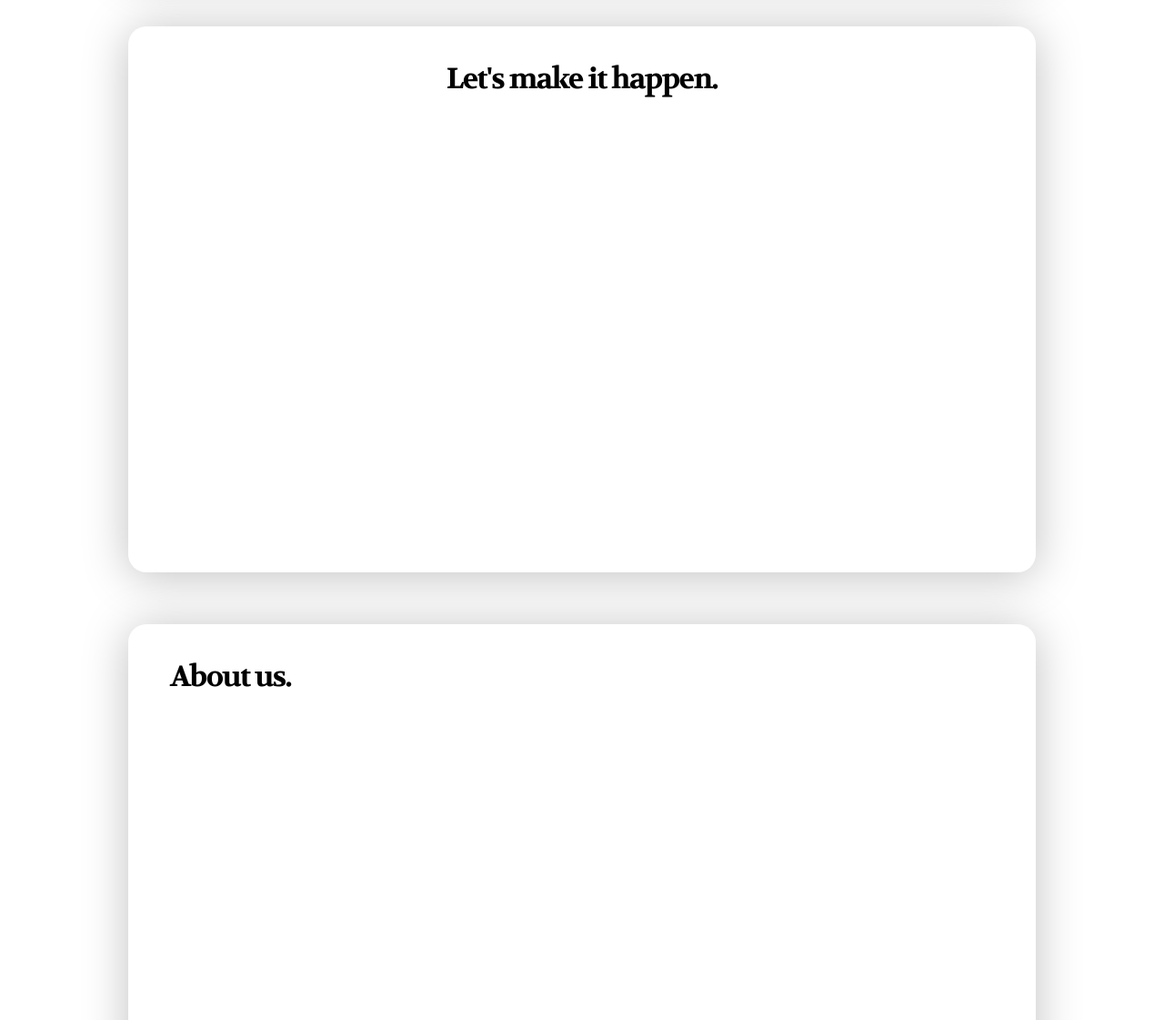
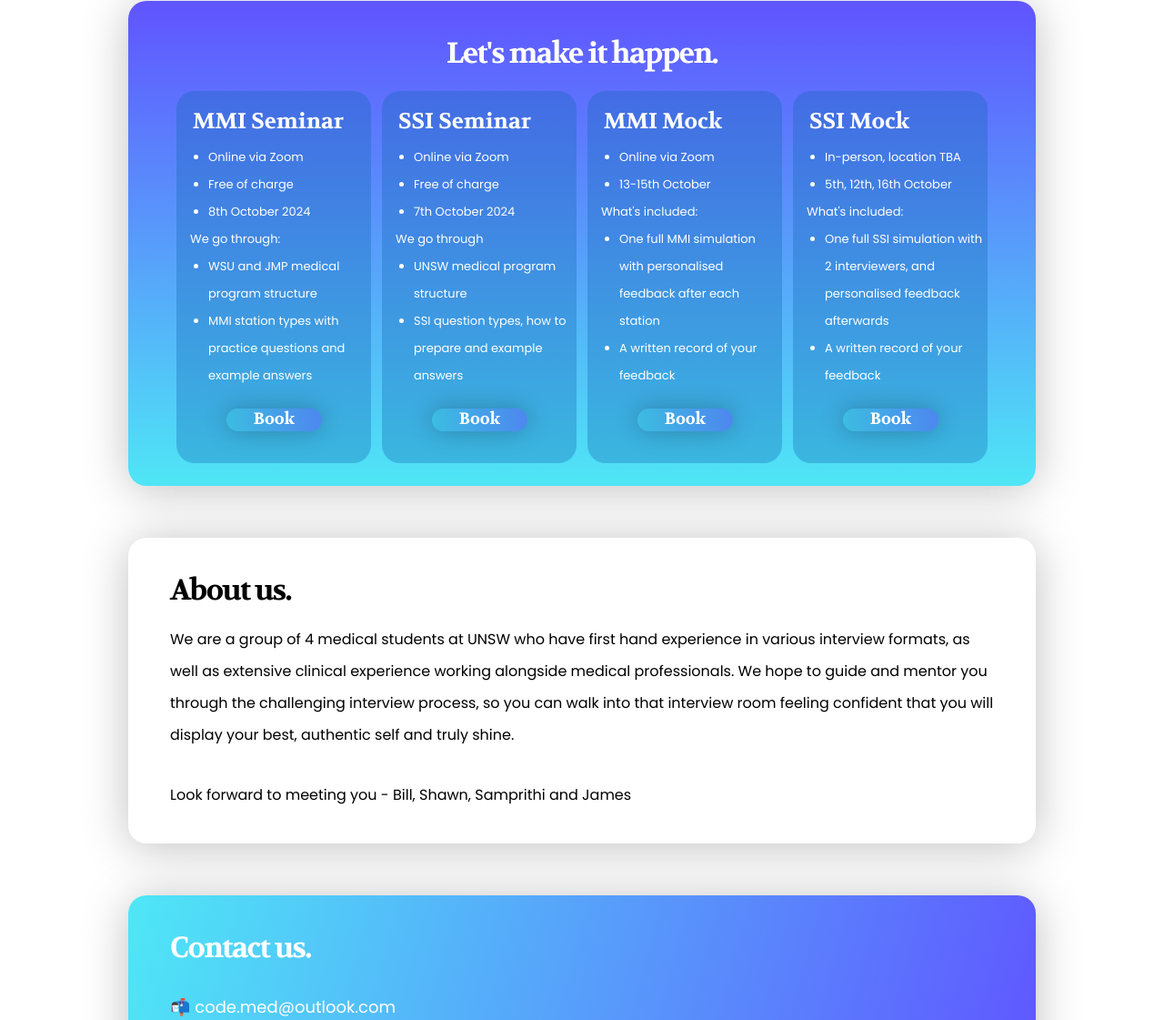
Before and after one commit to jameszhao358/codemed, a plain HTML site: page codemed landing page/index.html in a window 1280 px wide. Shown: the part 1167-2288 px from the top of the page at 91% size. Drawn offline with nearby package versions, Linux system fonts and the light colour scheme.

Commit message:
Website first draft - to publish

```diff
--- a/codemed landing page/assets/style.css
+++ b/codemed landing page/assets/style.css
@@ -110,8 +110,14 @@ html {
     cursor: pointer;
 }
 
+.button:hover {
+    background-color: #3498db;
+    transform: scale(1.05);
+    box-shadow: 0px 6px 15px rgba(0, 0, 0, 0.3);
+}
+
 .buttons_interview {
-    background-color: #57aeff;
+    background: linear-gradient(90deg, #3CCBE2 0.05%, #605FFF 99.94%);
     color: white;
     font-family: 'Poppins';
     font-size: 16px;
@@ -129,7 +135,7 @@ html {
 }
 
 .buttons_booknow {
-    background-color: #57aeff;
+    background: linear-gradient(90deg, #3CCBE2 0.05%, #605FFF 99.94%);
     color: white;
     font-family: 'Poppins';
     font-size: 16px;
@@ -137,11 +143,11 @@ html {
     box-shadow: 0px 4px 50px var(--sds-size-depth-0);
 }
 
-.block {
+.block { /* What we do + About us */
     display: flex;
     flex-direction: column;
     max-width: 998px;
-    height: 533px;
+    height: auto;
     margin: 0 auto;
     margin-top: 57px;
     position: relative;
@@ -160,7 +166,9 @@ html {
     .block p {
         font-family: 'Poppins';
         margin-left: 46px;
+        margin-right: 46px;
         margin-top: -5px;
+        margin-bottom: 36px;
         font-size: 16px;
         line-height: 35px;
     }
@@ -168,19 +176,20 @@ html {
     .block img {
         max-width: 766px;
         margin-left: 117px;
-    margin-top: 36px;
+        margin-bottom: 50px;
     }
 
-.block2 {
+.block2 { /* Let's make it happen. */
     display: flex;
     flex-direction: column;
     max-width: 998px;
-    height: 600px;
+    height: 533px;
     margin: 0 auto;
     margin-top: 57px;
     position: relative;
     background-color: white;
     border-radius: 20px;
+    background: linear-gradient(180deg, #6055FF 1%, #4FE6F6 100%);
     box-shadow: 0px 4px 50px var(--sds-size-depth-0);
 }
 
@@ -189,13 +198,78 @@ html {
     text-align: center;
     margin-top: 40px;
     letter-spacing: -1.6px;
+    color: white;
     }
 
-.block3 {
+    .textboxes {
+    display: flex;
+    width: 892px;
+    height: 409px;
+    margin: 0 auto;
+    justify-content: space-between;
+    box-sizing: border-box;
+    }
+
+        .textbox {
+            background: rgba(16, 100, 177, 0.33);
+            width: 214px;
+            box-sizing: border-box;
+            flex-shrink: 0;
+            border-radius: 20px;
+        }
+
+            .textbox h2 {
+                margin-left: 18px;
+                margin-bottom: -5px;
+                margin-top: 20px;
+                font-family: Volkhov;
+                color: white;
+            }
+
+            li {
+                margin-left: -5px;
+                margin-top: 0px;
+                font-family: Poppins;
+                font-size: 13px;
+                line-height: 30px;
+                color: white;
+            }
+
+            .textbox p {
+                margin-left: -25px;
+                font-family: Poppins;
+                font-size: 13px;
+                line-height: 30px;
+                margin-top: 0px;
+                margin-bottom: 0px;
+                color: white;
+            }
+
+            .textbox a.button {
+                display: flex;
+                align-items: center;
+                justify-content: center;
+                background-color: #57aeff;
+                border-radius: 20px;
+                width: 105px;
+                height: 25px;
+                margin-left: 55px;
+                margin-top: 21px;
+                color: white;
+                font-family: 'Volkhov';
+                font-size: 18px;
+                font-weight: 700;
+                background: linear-gradient(90deg, rgba(60, 203, 226, 0.50) 0.05%, rgba(96, 95, 255, 0.50) 99.94%);
+                box-shadow: 0px 0px 26px var(--sds-size-depth-0);
+                text-decoration: none;
+                transition: background-color 0.3s ease, transform 0.3s ease, box-shadow 0.3s ease;
+            }
+
+.block3 { /* Contact us */
     display: flex;
     flex-direction: column;
     max-width: 998px;
-    height: 500px;
+    height: 300px;
     margin: 0 auto;
     margin-top: 57px;
     position: relative;
@@ -212,6 +286,14 @@ html {
         color: white;
     }
 
+    .block3 h2 {
+        font-family: 'Poppins';
+        font-size: 18px;
+        margin-left: 46px;
+        color: white;
+        font-weight: 300
+    }
+
     .block3 p {
         font-family: Poppins;
         font-size: 16px;
--- a/codemed landing page/index.html
+++ b/codemed landing page/index.html
@@ -50,17 +50,68 @@
     </div>
     <div class="block" id="what-we-do">
         <h1>What we do.</h1>
-        <p>The SSI is a 30-minute panel interview conducted by UNSW. The MMI consists of 8 x 10 minute stations with various communication and ethical scenarios. We prepare you for both.</p>
+        <p>The SSI is a 30-minute panel interview conducted by UNSW. The MMI consists of 8 x 10 minute stations with various communication and ethical scenarios. We help high school students across NSW achieve their best in both.</p>
         <img src="assets/images/codemed timeline.png" alt="CodeMed Timeline">
     </div>
     <div class="block2" id="pricing">
         <h1>Let's make it happen.</h1>
+        <div class = "textboxes">
+            <div class = "textbox">
+                <h2 class = "boxtitle">MMI Seminar</h2>
+                    <ul>
+                        <li>Online via Zoom</li>
+                        <li>Free of charge</li>
+                        <li>8th October 2024</li>
+                        <p>We go through:</p>
+                        <li>WSU and JMP medical program structure</li>
+                        <li>MMI station types with practice questions and example answers</li>
+                    </ul>
+                    <a href="https://mail.google.com" class="button" target="_blank">Book</a>
+            </div>
+            <div class = "textbox">
+                <h2 class = "boxtitle">SSI Seminar</h2>
+                    <ul>
+                        <li>Online via Zoom</li>
+                        <li>Free of charge</li>
+                        <li>7th October 2024</li>
+                        <p>We go through</p>
+                        <li>UNSW medical program structure</li>
+                        <li>SSI question types, how to prepare and example answers</li>
+                    </ul>
+                    <a href="https://mail.google.com" class="button" target="_blank">Book</a>
+            </div>
+            <div class = "textbox">
+                <h2 class = "boxtitle">MMI Mock</h2>
+                    <ul>
+                        <li>Online via Zoom</li>
+                        <li>13-15th October</li>
+                        <p>What's included:</p>
+                        <li>One full MMI simulation with personalised feedback after each station</li>
+                        <li>A written record of your feedback</li>
+                    </ul>
+                    <a href="https://mail.google.com" class="button" target="_blank">Book</a>
+            </div>
+            <div class = "textbox">
+                <h2 class = "boxtitle">SSI Mock</h2>
+                    <ul>
+                        <li>In-person, location TBA</li>
+                        <li>5th, 12th, 16th October</li>
+                        <p>What's included:</p>
+                        <li>One full SSI simulation with 2 interviewers, and personalised feedback afterwards</li>
+                        <li>A written record of your feedback</li>
+                    </ul>
+                    <a href="https://mail.google.com" class="button" target="_blank">Book</a>
+            </div>
+        </div>
     </div>
     <div class="block" id="about us">
         <h1>About us.</h1>
+        <p>We are a group of 4 medical students at UNSW who have first hand experience in various interview formats, as well as extensive clinical experience working alongside medical professionals. We hope to guide and mentor you through the challenging interview process, so you can walk into that interview room feeling confident that you will display your best, authentic self and truly shine.</p>
+        <p>Look forward to meeting you - Bill, Shawn, Samprithi and James</p>
     </div>
     <div class="block3" id="contact us">
         <h1> Contact us.</h1>
+        <h2> &#128236; code.med@outlook.com </h2>
         <p>&copy; 2024 CodeMed. All rights reserved</p>
     </div>
 </body>
```
Lines whose indentation alone changed are shown as unchanged.
